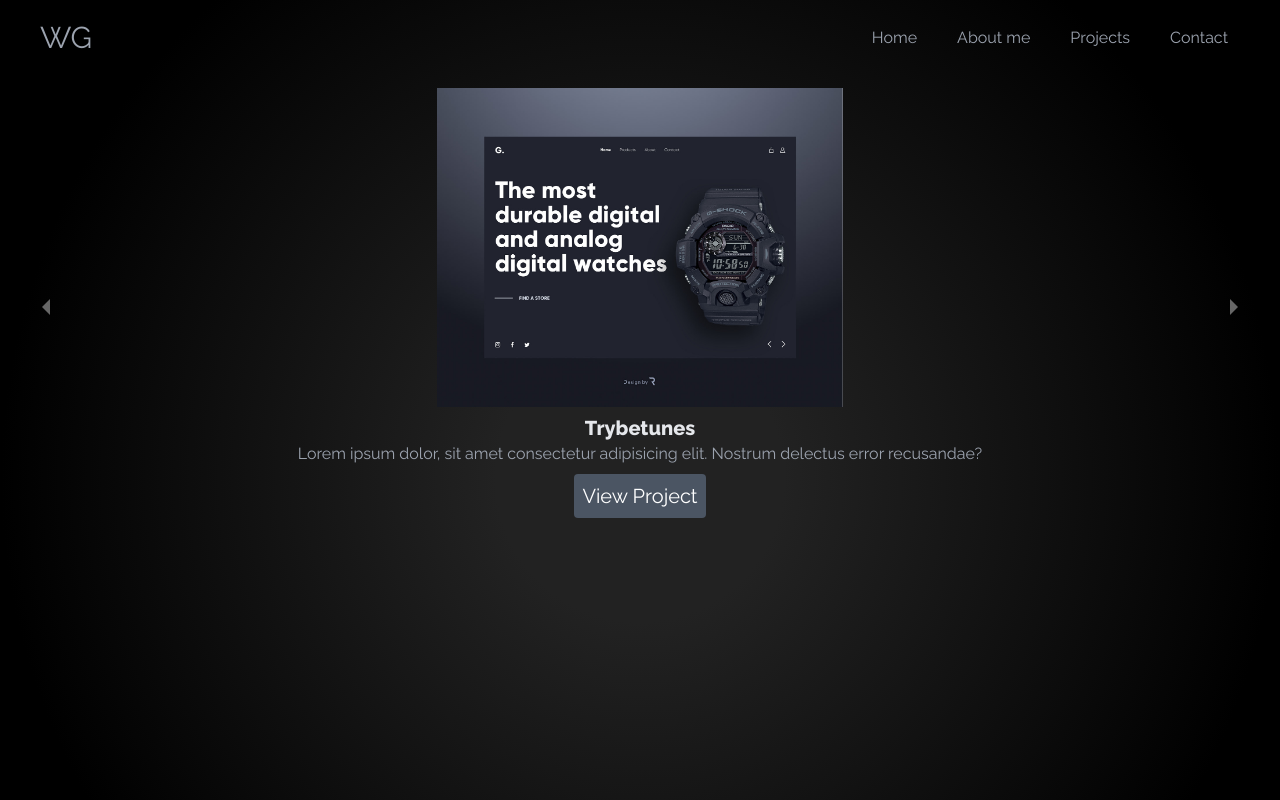
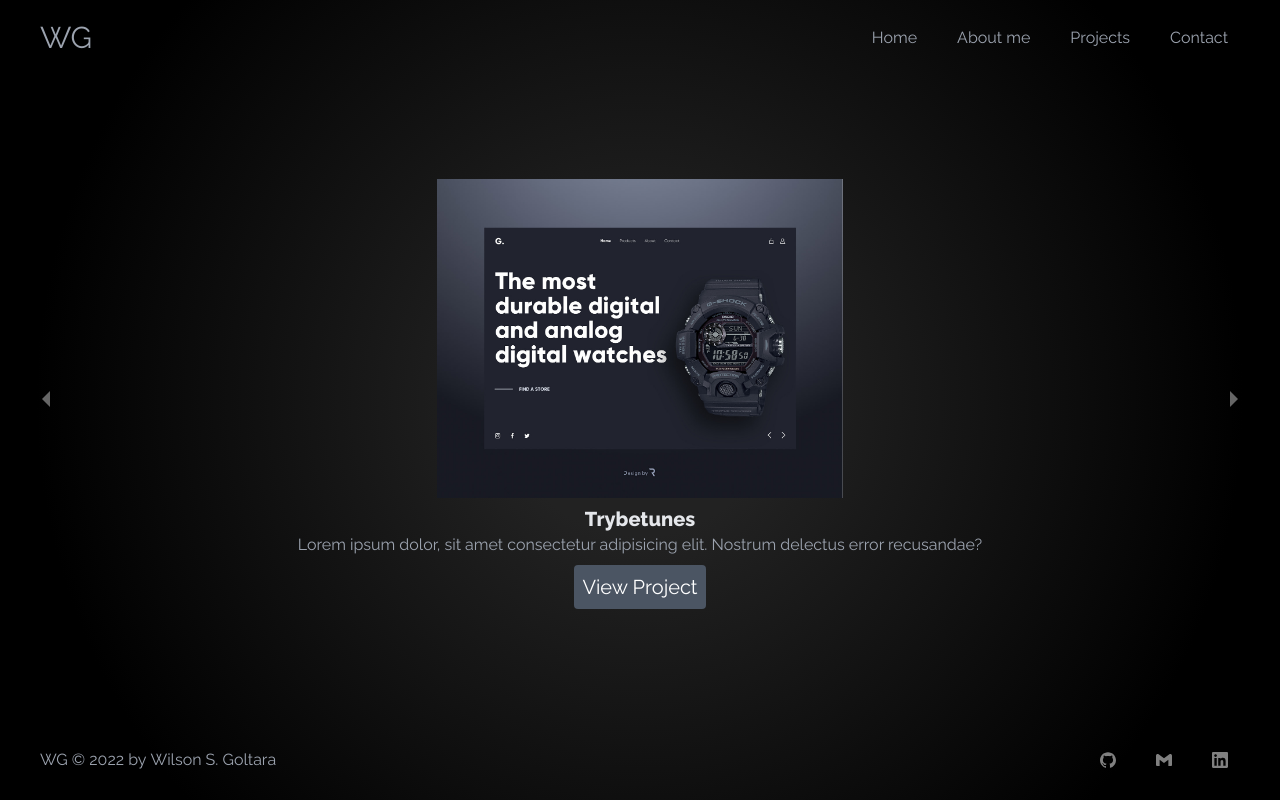
Before and after one commit to wilsongoltara/portfolio-nextjs, a Next.js app: page /projects in a window 1280 px wide. Shown: the top 800 px of the page. Built offline with nearby package versions, Linux system fonts and the light colour scheme.

Commit message:
[REFACTOR]: add css utility classes in tag main

```diff
--- a/components/global/Content.tsx
+++ b/components/global/Content.tsx
@@ -1,5 +1,5 @@
 import { ChildrinProps } from '@interfaces/interfaces';
 
 export default function Content({ children }: ChildrinProps) {
-  return <main className='size-box'>{children}</main>;
+  return <div className='size-box'>{children}</div>;
 }
--- a/components/layout.tsx
+++ b/components/layout.tsx
@@ -11,7 +11,7 @@ export default function Layout({ children }: ChildrinProps) {
 
   return (
     <AppContext.Provider value={{ nav, setNav }}>
-      <main>
+      <main className='flex flex-col justify-between min-h-screen'>
         <NavBar />
         <Content>{children}</Content>
         <Footer />
--- a/styles/globals.css
+++ b/styles/globals.css
@@ -5,17 +5,10 @@
 @tailwind utilities;
 
 html {
-  min-width: 360px;
+  min-width: 320px;
   font-family: 'Raleway', sans-serif;
   background: rgb(34, 34, 34)
     radial-gradient(circle, rgba(34, 34, 34, 1) 18%, rgba(0, 0, 0, 1) 80%);
-}
-
-main {
-  display: flex;
-  flex-direction: column;
-  justify-content: space-between;
-  min-height: 100vh;
 }
 
 .size-box {
```
